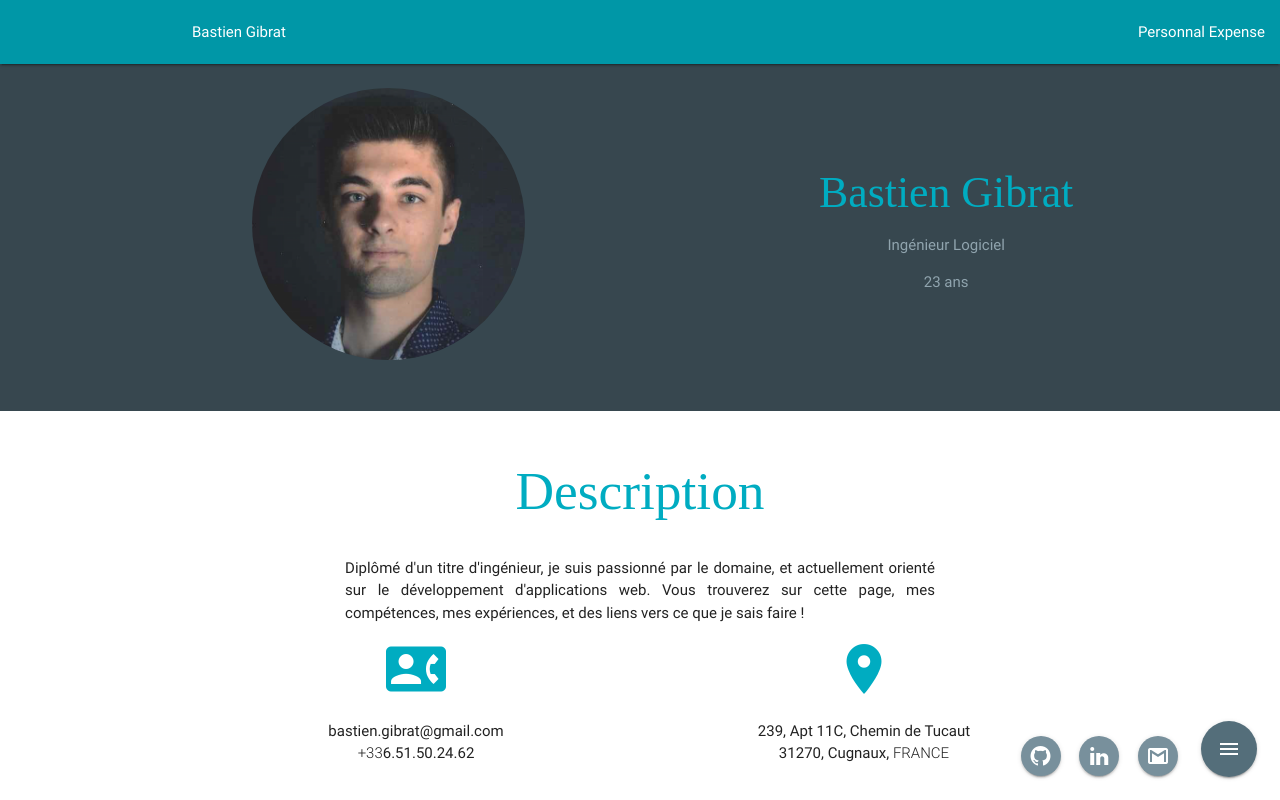
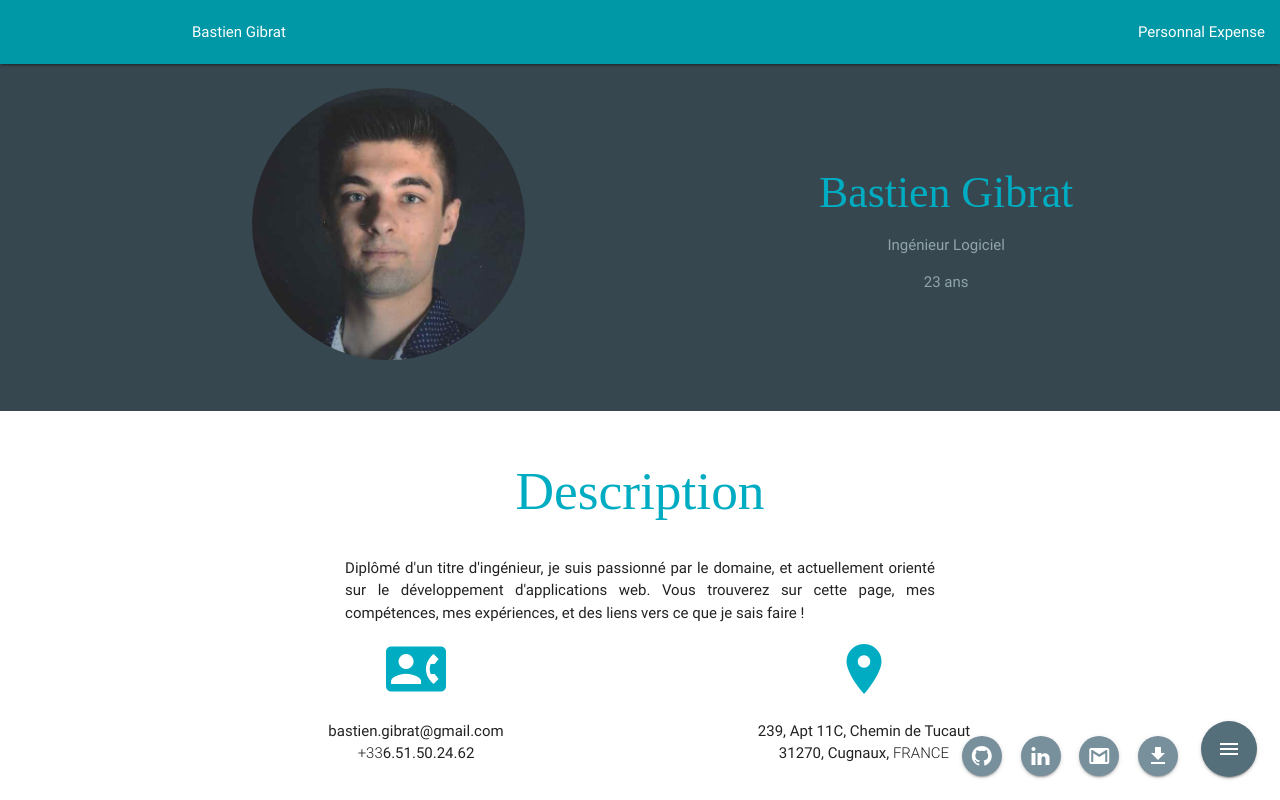
Before and after one commit to bastiengib/Resume, a plain HTML site: page index.html in a window 1280 px wide. Both pictures are taken after a click on the link "menu". Shown: the top 800 px of the page. Drawn offline with nearby package versions, Linux system fonts and the light colour scheme; files that its build step writes are made by us from their sources; a web font is replaced by a local one.

Commit message:
Ajout du download CV pdf

```diff
--- a/index.html
+++ b/index.html
@@ -333,9 +333,10 @@
                             <i class="material-icons">menu</i>
                         </a>
                         <ul>
-                            <li><a href="https://github.com/bastiengib" class="btn-floating blue-grey lighten-1"><i class="mdi mdi-github-circle"></i></a></li>
-                            <li><a href="https://www.linkedin.com/in/bastien-gibrat-372256105/" class="btn-floating blue-grey lighten-1"><i class="mdi mdi-linkedin"></i></a></li>
-                            <li><a href="mailto:bastien.gibrat@gmail.com" class="btn-floating  blue-grey lighten-1"><i class="mdi mdi-gmail">publish</i></a></li>
+                            <li><a target="_blank" href="https://github.com/bastiengib" class="btn-floating blue-grey lighten-1"><i class="mdi mdi-github-circle"></i></a></li>
+                            <li><a target="_blank" href="https://www.linkedin.com/in/bastien-gibrat-372256105/" class="btn-floating blue-grey lighten-1"><i class="mdi mdi-linkedin"></i></a></li>
+                            <li><a target="_blank" href="mailto:bastien.gibrat@gmail.com" class="btn-floating  blue-grey lighten-1"><i class="mdi mdi-gmail"></i></a></li>
+                            <li><a target="_blank" href="src/resume.pdf" class="btn-floating  blue-grey lighten-1"><i class="mdi mdi-download"></i></a></li>
                         </ul>
                     </div>
                 </p>
```
Also changed, not shown: 1 other file.
